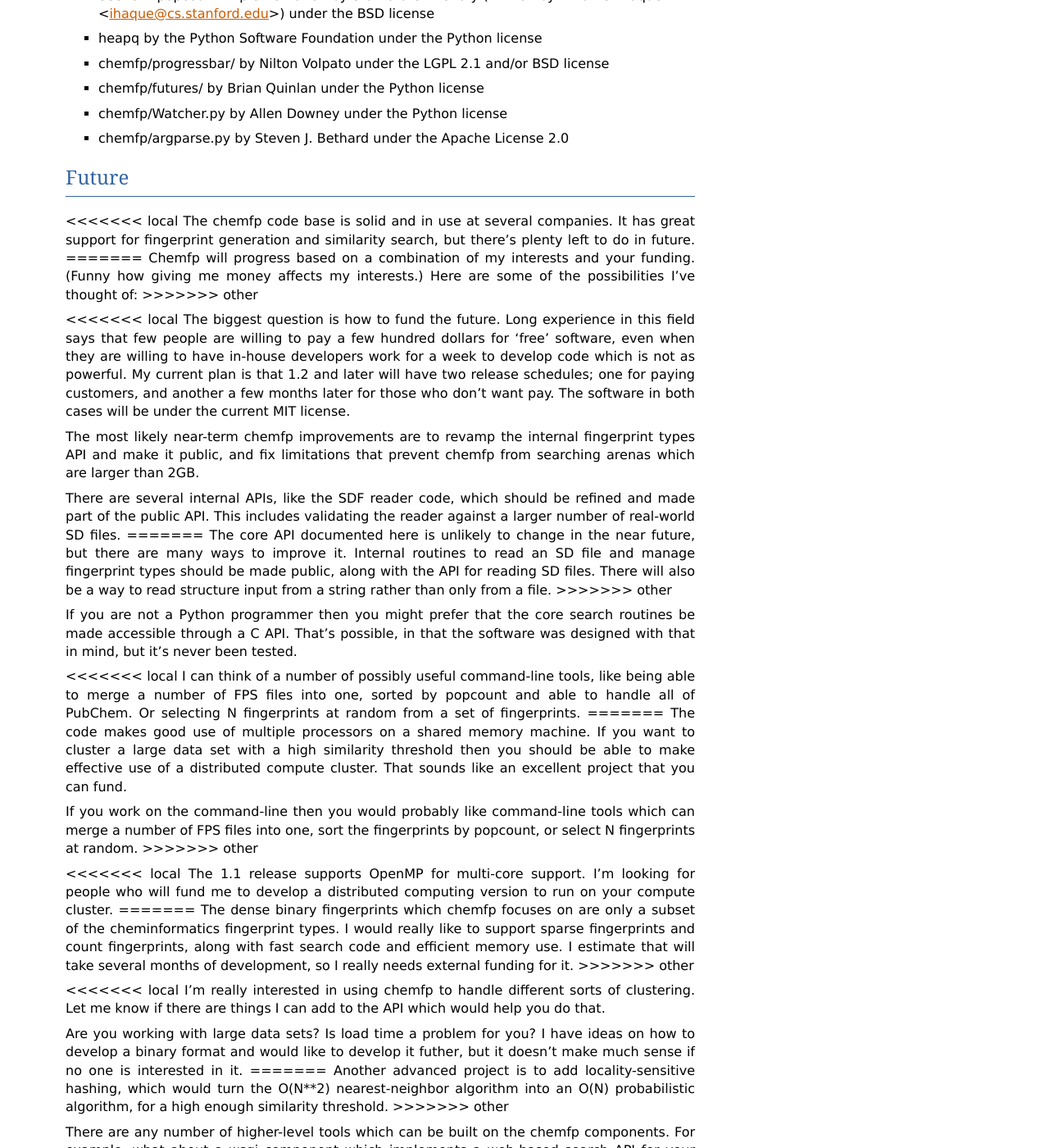
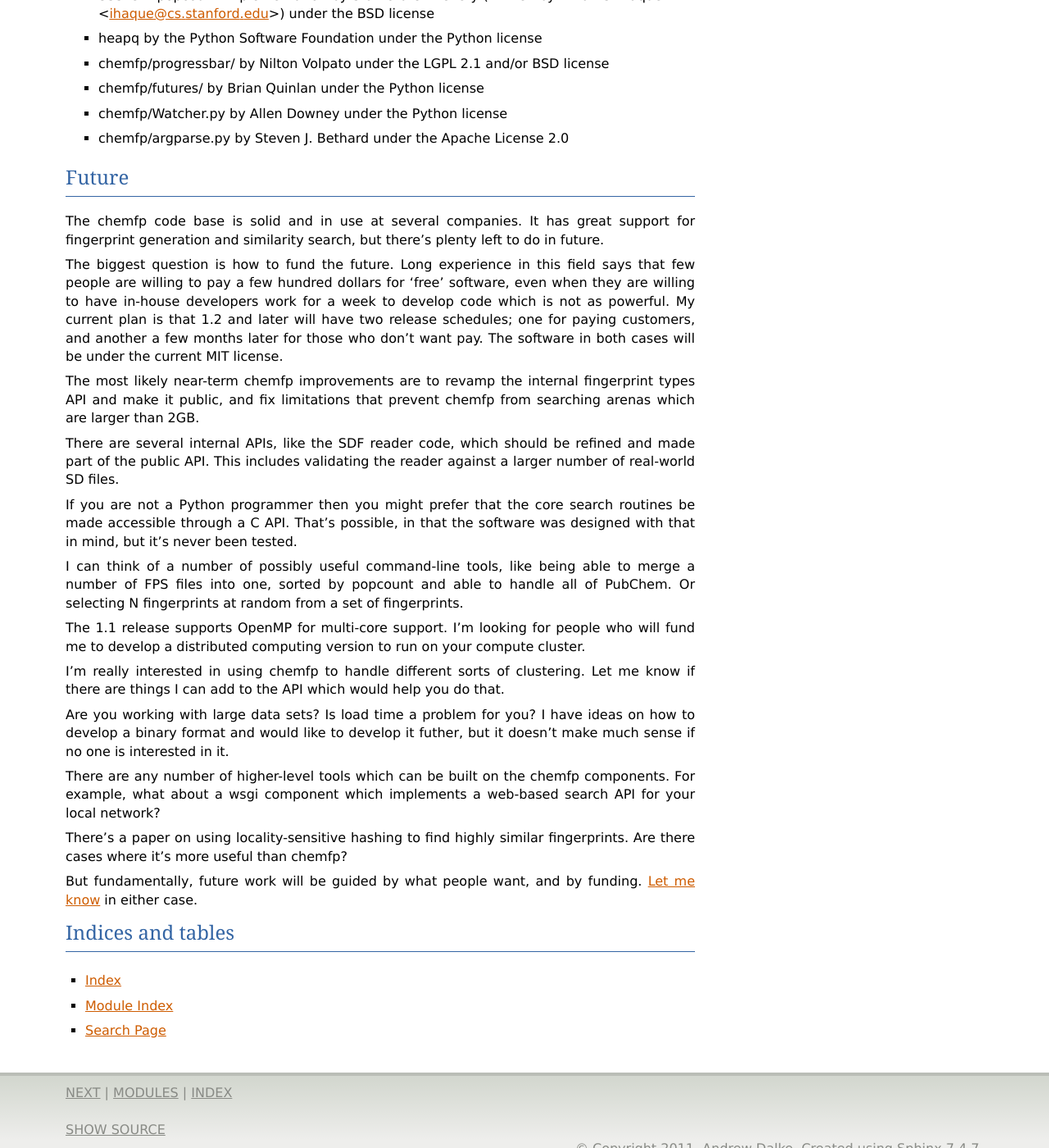
Before and after one commit to llazzaro/chem-fingerprints, a Sphinx documentation site: the page built from docs/index.rst, in a window 1280 px wide and 1400 px high, scrolled down 2650 px. Shown: the whole window at 82% size. Built offline with Sphinx 7.4.7, drawn with Linux system fonts in a browser that asks for light colours.

Commit message:
Oops! I commited the conflict. This contains the new text for the 1.1 release.

```diff
--- a/docs/index.rst
+++ b/docs/index.rst
@@ -101,17 +101,10 @@
 Future
 ======
 
-<<<<<<< local
 The chemfp code base is solid and in use at several companies. It has
 great support for fingerprint generation and similarity search, but
 there's plenty left to do in future.
-=======
-Chemfp will progress based on a combination of my interests and your
-funding. (Funny how giving me money affects my interests.) Here are
-some of the possibilities I've thought of:
->>>>>>> other
 
-<<<<<<< local
 The biggest question is how to fund the future. Long experience in
 this field says that few people are willing to pay a few hundred
 dollars for 'free' software, even when they are willing to have
@@ -128,50 +121,21 @@
 There are several internal APIs, like the SDF reader code, which
 should be refined and made part of the public API. This includes
 validating the reader against a larger number of real-world SD files.
-=======
-The core API documented here is unlikely to change in the near future,
-but there are many ways to improve it. Internal routines to read an SD
-file and manage fingerprint types should be made public, along with
-the API for reading SD files. There will also be a way to read
-structure input from a string rather than only from a file.
->>>>>>> other
 
 If you are not a Python programmer then you might prefer that the core
 search routines be made accessible through a C API. That's possible,
 in that the software was designed with that in mind, but it's never
 been tested.
 
-<<<<<<< local
 I can think of a number of possibly useful command-line tools, like
 being able to merge a number of FPS files into one, sorted by popcount
 and able to handle all of PubChem.  Or selecting N fingerprints at
 random from a set of fingerprints.
-=======
-The code makes good use of multiple processors on a shared memory
-machine. If you want to cluster a large data set with a high
-similarity threshold then you should be able to make effective use of
-a distributed compute cluster. That sounds like an excellent project
-that you can fund.
 
-If you work on the command-line then you would probably like
-command-line tools which can merge a number of FPS files into one,
-sort the fingerprints by popcount, or select N fingerprints at random.
->>>>>>> other
-
-<<<<<<< local
 The 1.1 release supports OpenMP for multi-core support. I'm looking
 for people who will fund me to develop a distributed computing version
 to run on your compute cluster.
-=======
-The dense binary fingerprints which chemfp focuses on are only a
-subset of the cheminformatics fingerprint types. I would really like
-to support sparse fingerprints and count fingerprints, along with fast
-search code and efficient memory use. I estimate that will take
-several months of development, so I really needs external funding for
-it.
->>>>>>> other
 
-<<<<<<< local
 I'm really interested in using chemfp to handle different sorts of
 clustering. Let me know if there are things I can add to the API which
 would help you do that.
@@ -180,11 +144,6 @@
 I have ideas on how to develop a binary format and would like to
 develop it futher, but it doesn't make much sense if no one is
 interested in it.
-=======
-Another advanced project is to add locality-sensitive hashing, which
-would turn the O(N**2) nearest-neighbor algorithm into an O(N)
-probabilistic algorithm, for a high enough similarity threshold.
->>>>>>> other
 
 There are any number of higher-level tools which can be built on the
 chemfp components. For example, what about a wsgi component which
```
